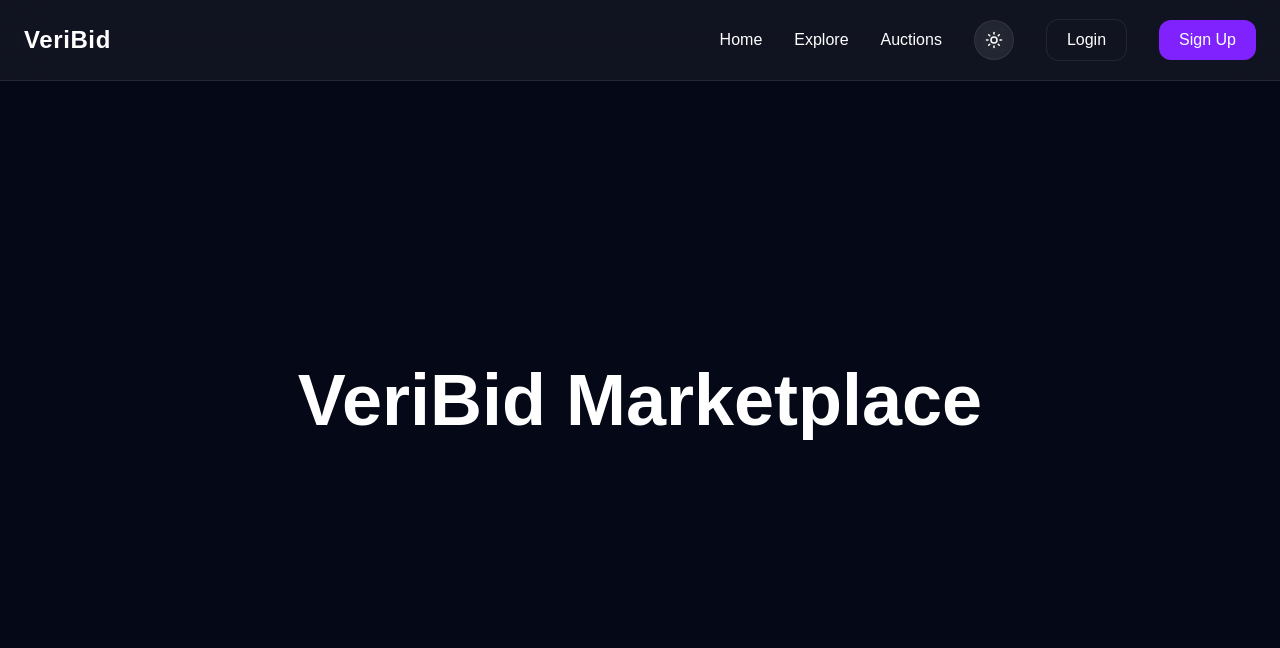
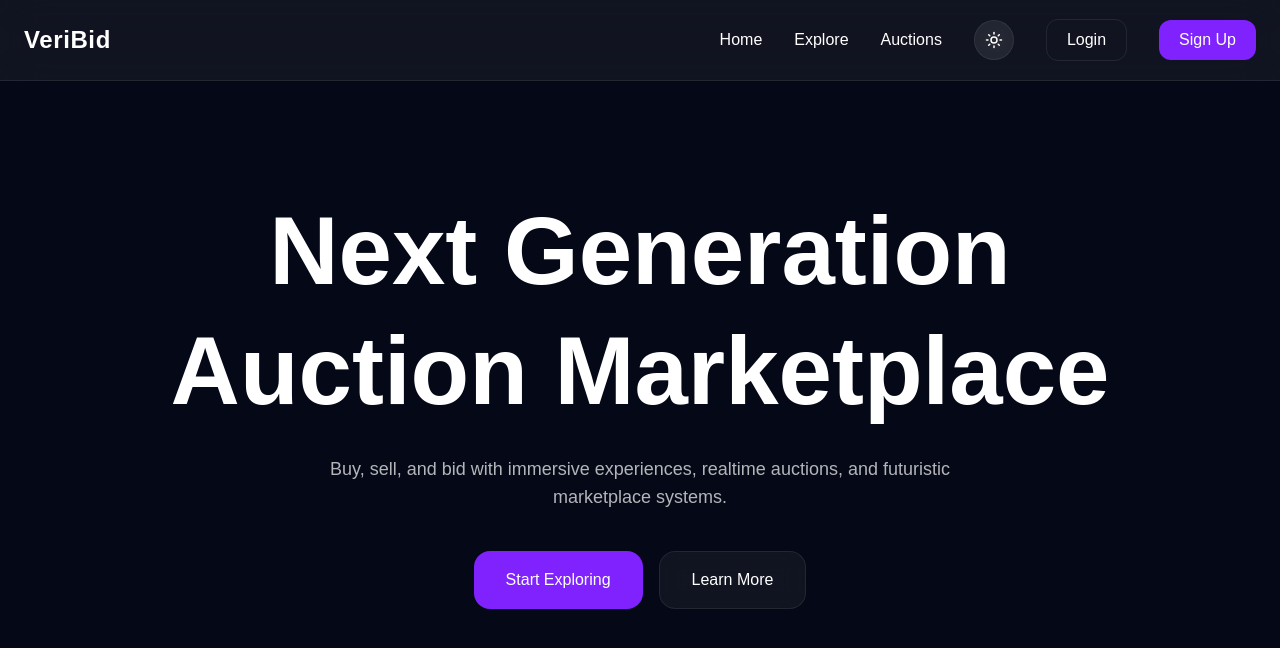
Before and after one commit to suyogvedak/veribid-platform, a Next.js app: page / in a window 1280 px wide. Shown: the top 648 px of the page. Built offline with nearby package versions, Linux system fonts and the light colour scheme.

Commit message:
changes file:  src/app/page.tsx

```diff
--- a/src/app/page.tsx
+++ b/src/app/page.tsx
@@ -5,10 +5,66 @@ export default function HomePage() {
     <main className="min-h-screen">
       <Navbar />
 
-      <section className="h-screen flex items-center justify-center">
-        <h1 className="text-7xl font-bold text-center">
-          VeriBid Marketplace
+      <section
+        className="
+          h-screen
+          flex flex-col
+          items-center
+          justify-center
+          text-center
+          px-6
+        "
+      >
+        <h1
+          className="
+            text-6xl md:text-8xl
+            font-bold
+            leading-tight
+          "
+        >
+          Next Generation
+          <br />
+          Auction Marketplace
         </h1>
+
+        <p
+          className="
+            mt-6
+            max-w-2xl
+            text-lg
+            text-white/70
+          "
+        >
+          Buy, sell, and bid with immersive
+          experiences, realtime auctions,
+          and futuristic marketplace systems.
+        </p>
+
+        <div className="mt-10 flex gap-4">
+          <button
+            className="
+              px-8 py-4
+              rounded-2xl
+              bg-violet-600
+              hover:bg-violet-700
+              transition
+            "
+          >
+            Start Exploring
+          </button>
+
+          <button
+            className="
+              px-8 py-4
+              rounded-2xl
+              border border-[var(--border)]
+              bg-[var(--card)]
+              backdrop-blur-md
+            "
+          >
+            Learn More
+          </button>
+        </div>
       </section>
     </main>
   );
```
